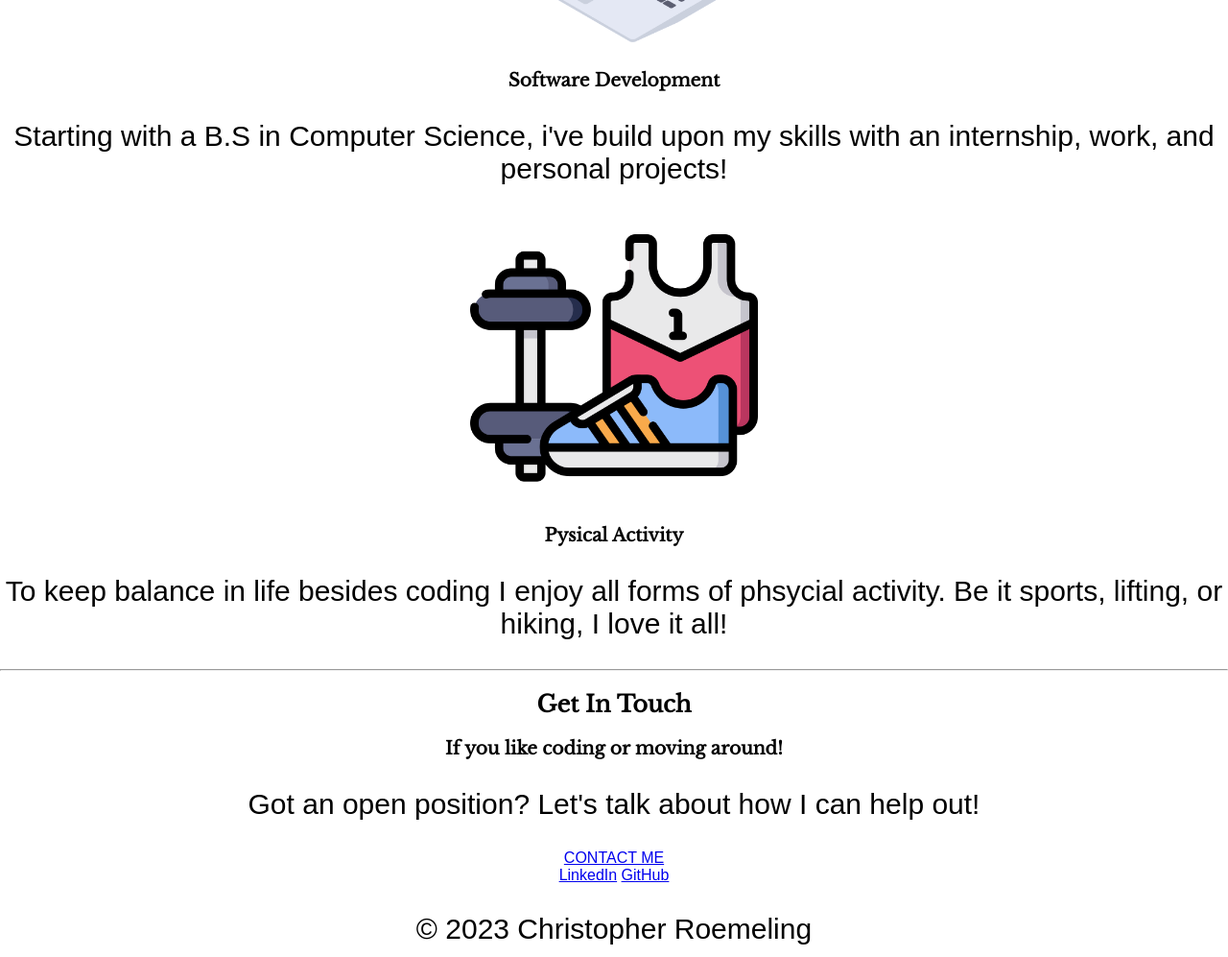
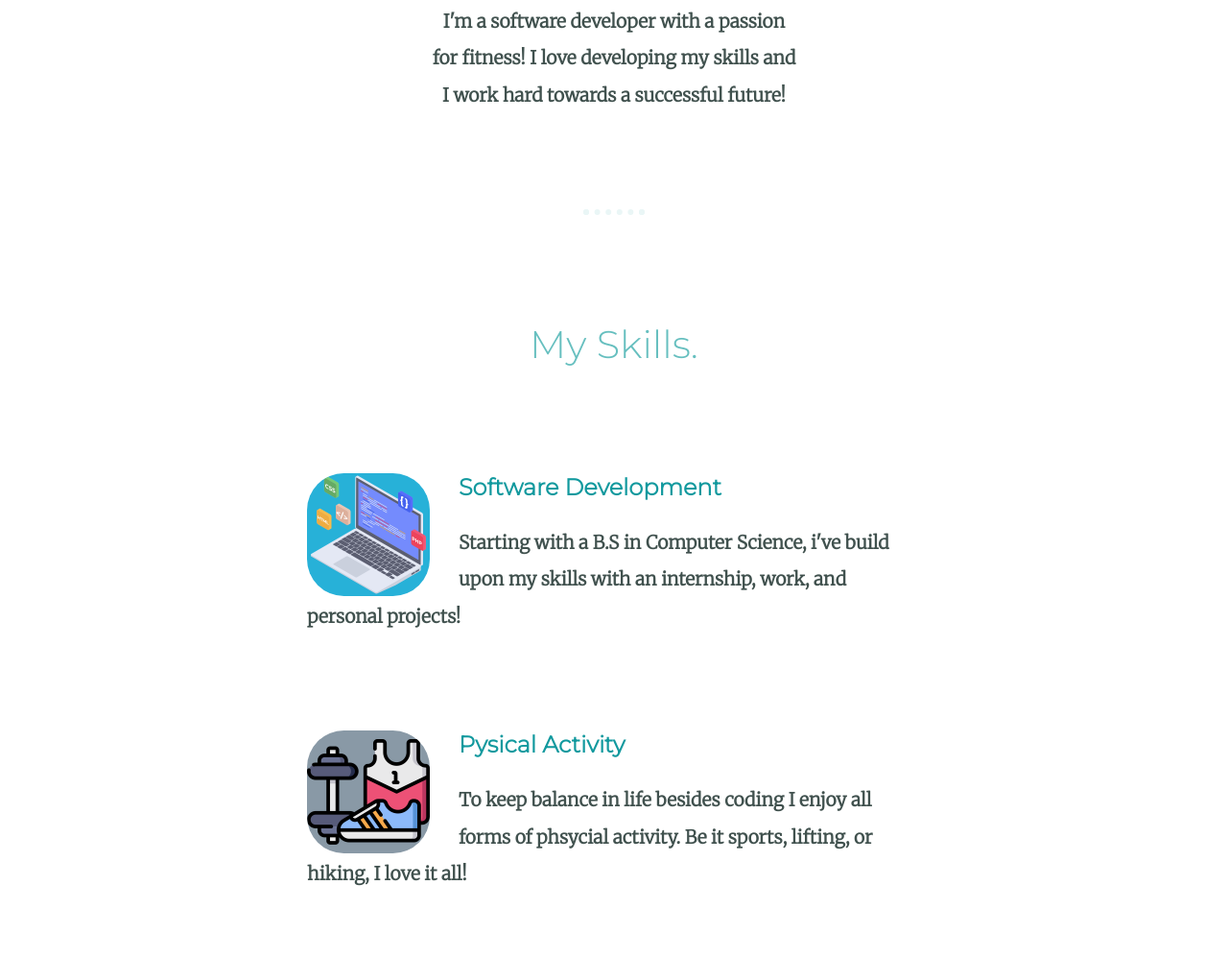
Before and after one commit to ChristopherR645/CSSSite, a plain HTML site: page index.html in a window 1280 px wide. Shown: the part 1263-2260 px from the top of the page at 96% size. Drawn offline with nearby package versions, Linux system fonts and the light colour scheme; a web font is replaced by a local one.

Commit message:
Finished Site

```diff
--- a/CSS/styles.css
+++ b/CSS/styles.css
@@ -1,23 +1,44 @@
 /*Tag Selectors */
-body{
+body {
     margin: 0px;
     text-align: center;
-    font-family: 'Dongle', sans-serif;
-
+    font-family: 'Merriweather', serif;
+    color: #40514E;
 }
-h1{
-    margin: 0px;
-    font-family: 'Libre Baskerville', serif;
-    /*font-family: 'Dancing Script', cursive;*/
+h1 {
+    font-size: 5.625rem;
+    margin: 50px auto 0 auto;
+    font-family: 'Sacramento', cursive;
+    color: #66BFBF;
+    line-height:2;
 }
-h2{
-    font-family: 'Libre Baskerville', serif;
+h2 {
+    font-family: 'Montserrat', sans-serif;
+    font-size: 2.5rem;
+    color: #66BFBF;
+    font-weight:normal;
+    padding:10px;
 }
-h3{
-    font-family: 'Libre Baskerville', serif;
+h3 {
+    font-family: 'Montserrat', sans-serif;
+    font-size: 1.5rem;
+    color: #11999E;
+}
+a {
+    color: #11999E;
+    font-family: 'Montserrat', sans-serif;
+    margin: 10px 20px;
+    font-size: 1.2rem;
+    font-weight: bold;
+    text-decoration:none;
+}
+a:hover{
+    color:#EAF6F6;
 }
 p{
-    font-size: 30px;
+    font-size:1.2rem;
+    line-height:2;
+    font-weight:bold;
 }
 /*Class Selectors */
 .top-container{
@@ -29,10 +50,16 @@ p{
     width: 200px;
 }
 .middle-container{
+    margin:100px 0;
 }
 .bottom-container{
+    background-color:#66BFBF;
+    padding:50px 0px 20px;
 }
-
+.intro{
+    width:30%;
+    margin:auto;
+}
 .pro{
     text-decoration: underline;
 }
@@ -46,6 +73,66 @@ p{
     left:350px;
     bottom:300px;
 }
-.image-skills{
-    width: 300px;
+.code-skills {
+    width: 20%;
+    float: left;
+    margin-right: 30px;
+    background-color: #27B1D8;
+    border-radius: 30%;
 }
+.lift-skills {
+    width: 20%;
+    float: left;
+    margin-right: 30px;
+    background-color: #8999A6;
+    border-radius: 30%;
+}
+.skill-row {
+    width: 50%;
+    margin: 100px auto 100px auto;
+    text-align:left;
+}
+
+hr{
+    border:dotted #EAF6F6 6px;
+    border-bottom:none;
+    width:4%;
+    margin: 100px auto;
+}
+
+.contact-me{
+    width:40%;
+    margin:40px auto 60px;
+}
+.btn {
+    background: #11cdd4;
+    background-image: -webkit-linear-gradient(top, #11cdd4, #11999e);
+    background-image: -moz-linear-gradient(top, #11cdd4, #11999e);
+    background-image: -ms-linear-gradient(top, #11cdd4, #11999e);
+    background-image: -o-linear-gradient(top, #11cdd4, #11999e);
+    background-image: linear-gradient(to bottom, #11cdd4, #11999e);
+    -webkit-border-radius: 8;
+    -moz-border-radius: 8;
+    border-radius: 8px;
+    font-family: "Montserrat", sans-serif;
+    color: #ffffff;
+    font-size: 20px;
+    padding: 10px 20px 10px 20px;
+    text-decoration: none;
+    margin-top:40px;
+}
+
+    .btn:hover {
+        background: #30e3cb;
+        background-image: -webkit-linear-gradient(top, #30e3cb, #2bc4ad);
+        background-image: -moz-linear-gradient(top, #30e3cb, #2bc4ad);
+        background-image: -ms-linear-gradient(top, #30e3cb, #2bc4ad);
+        background-image: -o-linear-gradient(top, #30e3cb, #2bc4ad);
+        background-image: linear-gradient(to bottom, #30e3cb, #2bc4ad);
+        text-decoration: none;
+    }
+
+.copyright {
+    color: #EAF6F6;
+    font-size:.9rem;
+}
--- a/index.html
+++ b/index.html
@@ -9,22 +9,24 @@
     <link rel="icon" href="favicon.ico">
     <link rel="preconnect" href="https://fonts.googleapis.com">
     <link rel="preconnect" href="https://fonts.gstatic.com" crossorigin>
-<link href="https://fonts.googleapis.com/css2?family=Dancing+Script:wght@600&family=Dongle:wght@300&family=Libre+Baskerville&display=swap" rel="stylesheet">
+    <link rel="preconnect" href="https://fonts.googleapis.com">
+    <link rel="preconnect" href="https://fonts.gstatic.com" crossorigin>
+    <link href="https://fonts.googleapis.com/css2?family=Merriweather:wght@300&family=Montserrat:wght@300&family=Sacramento&display=swap" rel="stylesheet">
 </head>
 <body>
     <div class="top-container">
         <img class="top-cloud"src="Images/cloud.png" alt="cloud">
-        <h1>I'm Christopher Roemeling</h1>
-        <p class="programmer">a <span class="pro">pro</span>grammer.</p>
+        <h1>I'm Christopher Roemeling.</h1>
+        <h2 class="programmer">a <span class="pro">pro</span>grammer.</h2>
         <img class="bottom-cloud"src="Images/cloud.png" alt="cloud">
-        <img src="Images/mountain.png" alt="mountain">
+        <img class="mountain" src="Images/mountain.png" alt="mountain">
     </div>
     <div class="middle-container">
         <div class="profile">
             <img class="headshot" src="Images/Newheadshot-modified.png" alt="ChristopherHeadShot">
             <h2>Hello.</h2>
-            <p>
-                I’m a software developer with a passion for fitness!
+            <p class="intro">
+                I'm a software developer with a passion for fitness! I love developing my skills and I work hard towards a successful future!
             </p>
         </div>
         <hr>
@@ -32,12 +34,12 @@
             <h2>My Skills.</h2>
             <div class="skill-row">
 
-            <img class="image-skills" src="Images/web-development.png" alt="Programming Image">
+                <img class="code-skills" src="Images/web-development.png" alt="Programming Image">
                 <h3>Software Development</h3>
                 <p>Starting with a B.S in Computer Science, i've build upon my skills with an internship, work, and personal projects!</p>
             </div>
             <div class="skill-row">
-            <img class="image-skills" src="Images/sport.png" alt="Sports Image">
+                <img class="lift-skills" src="Images/sport.png" alt="Sports Image">
                 <h3>Pysical Activity</h3>
                 <p>To keep balance in life besides coding I enjoy all forms of phsycial activity. Be it sports, lifting, or hiking, I love it all!</p>
             </div>
@@ -47,21 +49,22 @@
             <h2>Get In Touch</h2>
             <h3>If you like coding or moving around!</h3>
             <p>Got an open position? Let's talk about how I can help out!</p>
+        </div>
         <a class="btn" href="mailto:christopher.roemeling645@gmail.com">CONTACT ME</a>
-        </div>
     </div>
 
 
     <div class="bottom-container">
         <a class="footer-link" href="https://www.linkedin.com/in/christopher-roemeling/">LinkedIn</a>
         <a class="footer-link" href="https://github.com/ChristopherR645">GitHub</a>
-        <p>© 2023 Christopher Roemeling</p>
-      </div>
-
+        <p class="copyright">© 2023 Christopher Roemeling</p>
         <div class="credits">
             <a href="https://www.flaticon.com/free-icons/software-development" title="software development icons">Software development icons created by vectorsmarket15 - Flaticon</a>
             <a href="https://www.flaticon.com/free-icons/sport" title="sport icons">Sport icons created by Freepik - Flaticon</a>
         </div>
+    </div>
+
+
 
 </body>
 </html>
```
Lines whose indentation alone changed are shown as unchanged.
